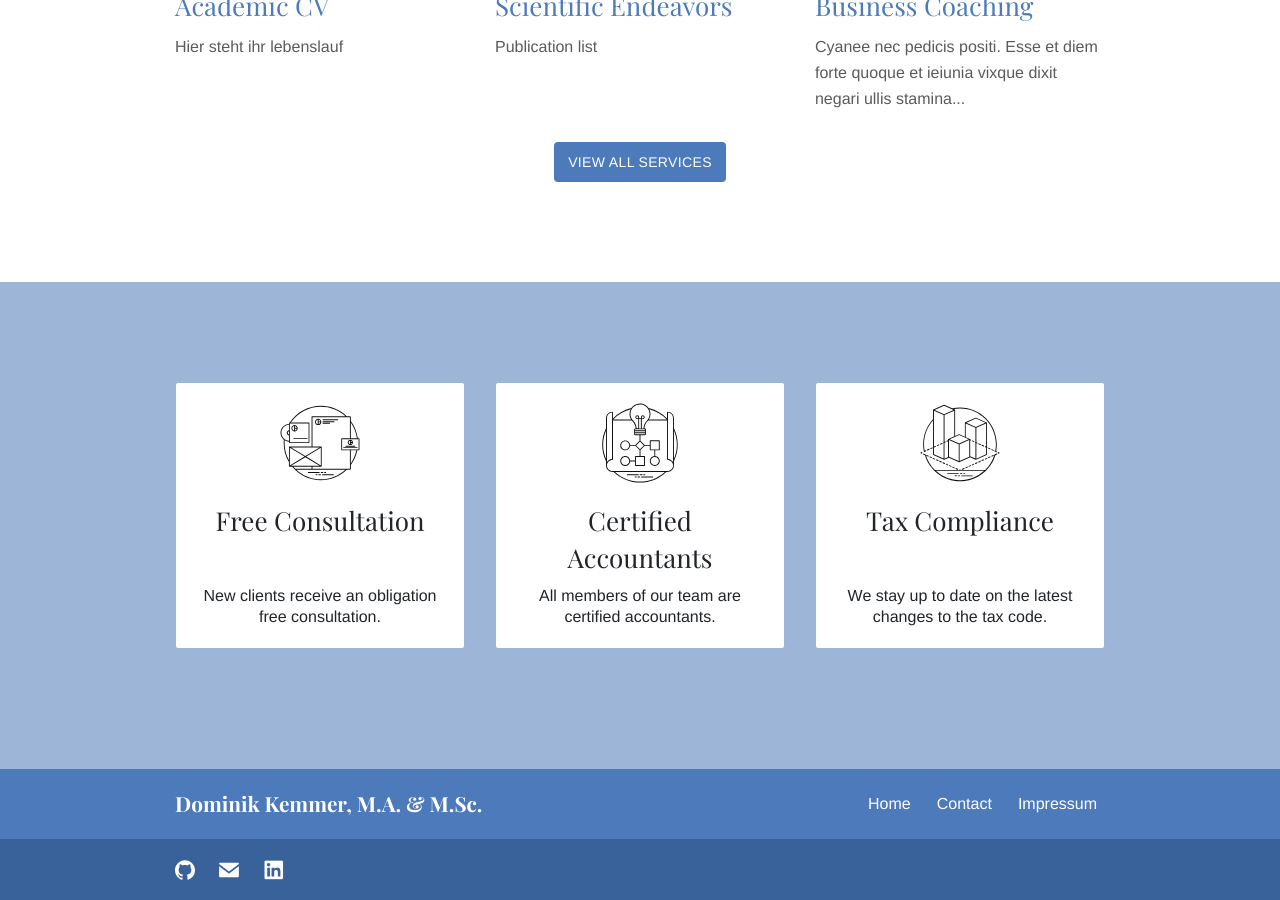
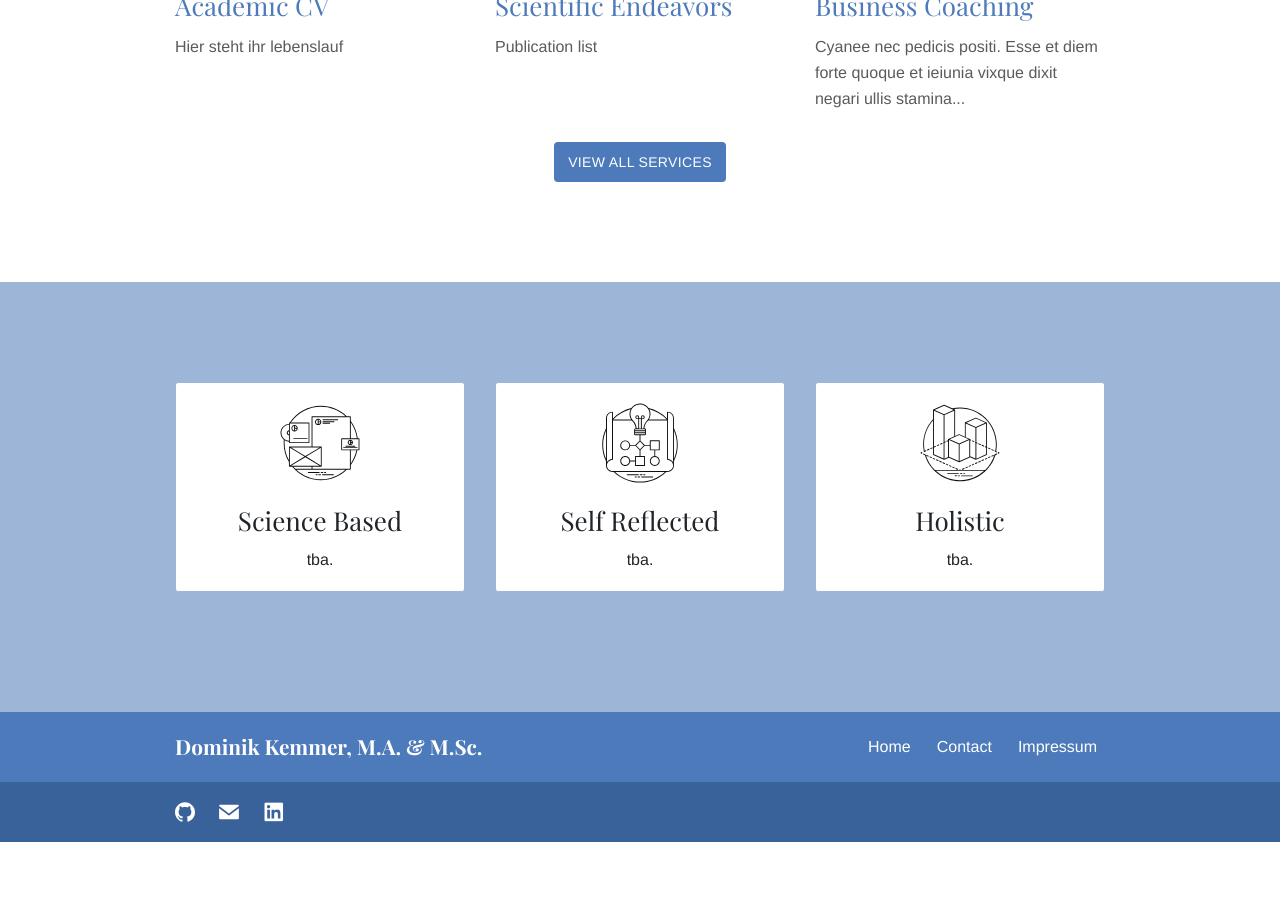
Before and after one commit to distinkt-consulting/distinkt-consulting.github.io, a Jekyll site: the page built from index.md, in a window 1280 px wide and 900 px high, scrolled down 769 px. Built offline with Jekyll 4.4.1, drawn with Linux system fonts in a browser that asks for light colours; after the commit the page ends 1611 px from its top, so only the background shows below that.

Commit message:
Update features.json

```diff
--- a/_data/features.json
+++ b/_data/features.json
@@ -1,7 +1,7 @@
 [
   {
-    "title": "Free Consultation",
-    "description": "New clients receive an obligation free consultation.",
+    "title": "Science Based",
+    "description": "tba.",
     "image": {
       "url": "images/features/noun_branding_1885335.svg",
       "width": 80,
@@ -9,8 +9,8 @@
     }
   },
   {
-    "title": "Certified Accountants",
-    "description": "All members of our team are certified accountants.",
+    "title": "Self Reflected",
+    "description": "tba.",
     "image": {
       "url": "images/features/noun_The Process_1885341.svg",
       "width": 80,
@@ -18,8 +18,8 @@
     }
   },
   {
-    "title": "Tax Compliance",
-    "description": "We stay up to date on the latest changes to the tax code.",
+    "title": "Holistic",
+    "description": "tba.",
     "image": {
       "url": "images/features/noun_3d modeling_1885342.svg",
       "width": 80,
```
